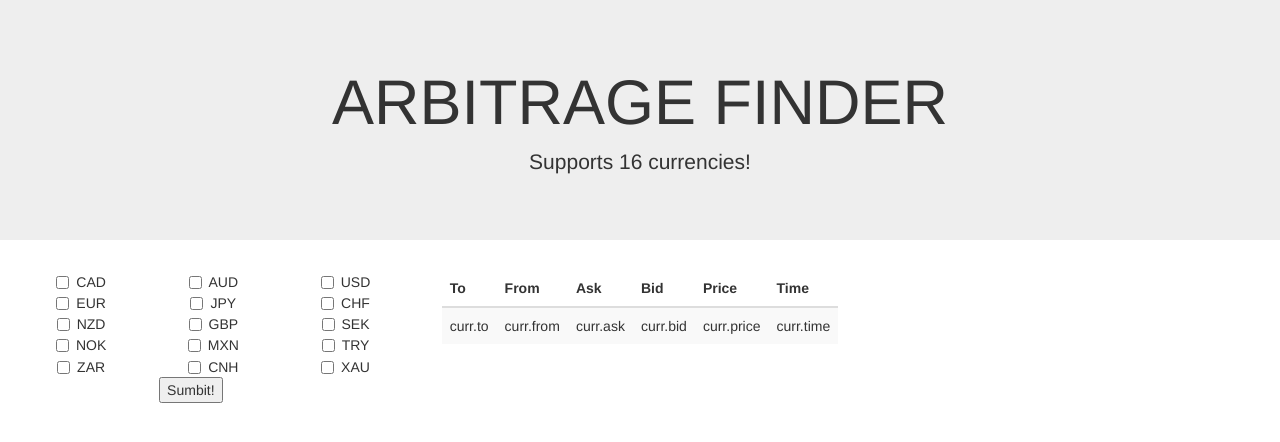
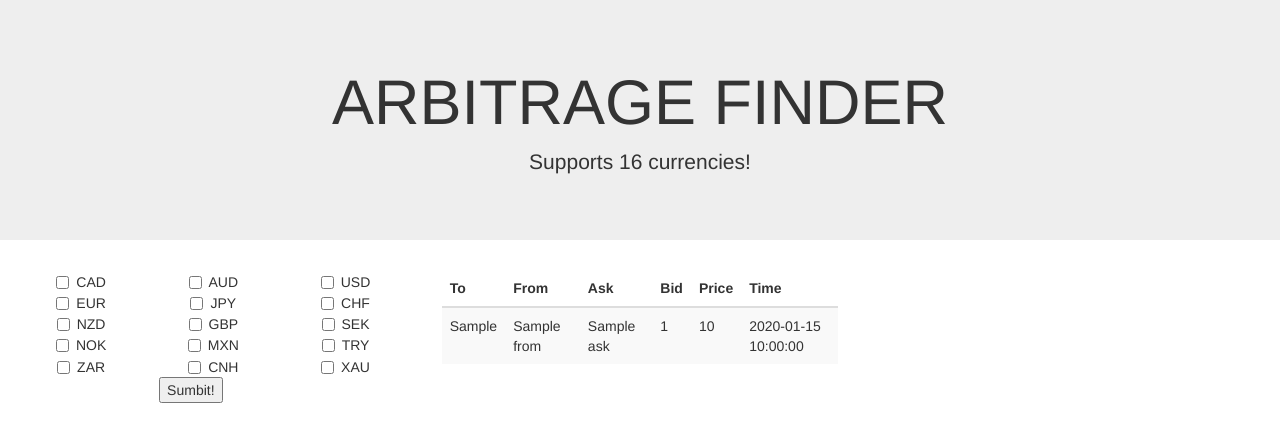
Before and after one commit to VanditPatel1/Cybitrage, a Flask app: template templates/test.html in a window 1280 px wide. Shown: the top 442 px of the page. Run offline with Flask 2, Linux system fonts and the light colour scheme; the template is opened without the code that fills it: most values are stand-ins (such as "Sample title", 1, 10 or a date in 2020); parts of the project's set-up code (start-up, migrations or seed data) failed here and were passed over; some libraries are stand-ins or nearby versions.

Commit message:
got table updating with POST request

```diff
--- a/app.py
+++ b/app.py
@@ -13,10 +13,15 @@ def home():
 
     if request.method == 'POST':
         c = request.form.getlist('currencies')
-        w = weighted_graph(c)
-        currs = w.curr_df
-        currs = currs.to_dict(orient='dict')
-        print currs
+        if len(c) > 1:
+            w = weighted_graph(c)
+            currs = w.curr_df
+            currs = currs.to_dict(orient='records')
+            #print currs
+
+            for curr in currs:
+                print (curr)
+                print ('\n')
 
     return render_template('test.html', currs=currs)
 
--- a/templates/test.html
+++ b/templates/test.html
@@ -106,12 +106,12 @@
             {% if currs %}
               {% for curr in currs %}
                 <tr>
-                  <td>curr.to</td>
-                  <td>curr.from</td>
-                  <td>curr.ask</td>
-                  <td>curr.bid</td>
-                  <td>curr.price</td>
-                  <td>curr.time</td>
+                  <td>{{curr.to}}</td>
+                  <td>{{curr.from}}</td>
+                  <td>{{curr.ask}}</td>
+                  <td>{{curr.bid}}</td>
+                  <td>{{curr.price}}</td>
+                  <td>{{curr.timestamp}}</td>
                 </tr>
               {% endfor %}
             {% endif %}
```
